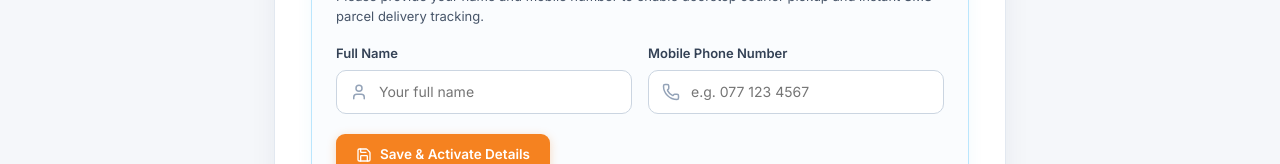
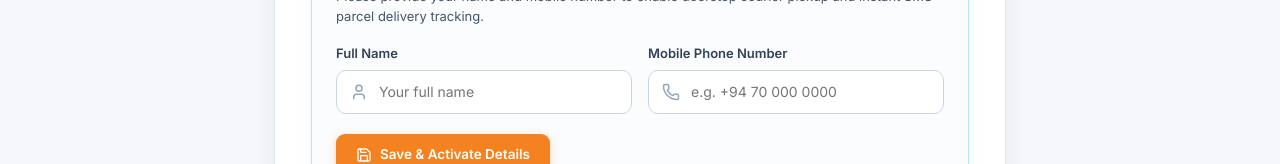
Before and after one commit to Sanuja03/swiftdrop, a React (Vite) app in the folder frontend/: page /profile in a window 1280 px wide. Shown: the part 554-718 px from the top of the page. Built offline with nearby package versions, Linux system fonts and the light colour scheme; no server answers; sample sign-in values are in the browser's storage.

Commit message:
chore: Improve form placeholders and demo data

```diff
--- a/frontend/src/features/account/pages/SettingsPage.jsx
+++ b/frontend/src/features/account/pages/SettingsPage.jsx
@@ -171,7 +171,7 @@ export default function SettingsPage() {
                     id={id}
                     value={fullName}
                     onChange={(e) => setFullName(e.target.value)}
-                    placeholder="e.g. Kasun Perera"
+                    placeholder="e.g. Test Customer"
                     required
                     autoFocus
                   />
@@ -189,7 +189,7 @@ export default function SettingsPage() {
                     type="tel"
                     value={phone}
                     onChange={(e) => setPhone(e.target.value)}
-                    placeholder="e.g. 077 123 4567"
+                    placeholder="e.g. +94 70 000 0000"
                     required
                   />
                 )}
--- a/frontend/src/features/merchant/pages/MerchantPortal.jsx
+++ b/frontend/src/features/merchant/pages/MerchantPortal.jsx
@@ -1209,7 +1209,7 @@ export default function MerchantPortal() {
                           <input
                             type="tel"
                             className="form-input"
-                            placeholder="e.g. 0771234567"
+                            placeholder="e.g. +94 70 000 0000"
                             required
                             value={orderForm.recipientPhone}
                             onChange={(e) => setOrderForm({ ...orderForm, recipientPhone: e.target.value })}
--- a/frontend/src/pages/ForgotPasswordPage.jsx
+++ b/frontend/src/pages/ForgotPasswordPage.jsx
@@ -141,7 +141,7 @@ export default function ForgotPasswordPage() {
                     <Mail size={18} className="forgot-input-icon" />
                     <input
                       type="email"
-                      placeholder="e.g. customer@swiftdrop.lk"
+                      placeholder="e.g. name@example.com"
                       value={email}
                       onChange={(e) => setEmail(e.target.value)}
                       required
--- a/frontend/src/pages/LoginPage.jsx
+++ b/frontend/src/pages/LoginPage.jsx
@@ -249,7 +249,7 @@ export default function LoginPage() {
                     <Mail size={18} className="login-input-icon" />
                     <input
                       type="email"
-                      placeholder="e.g. customer@swiftdrop.lk"
+                      placeholder="e.g. name@example.com"
                       value={email}
                       onChange={(e) => setEmail(e.target.value)}
                       required
--- a/frontend/src/pages/ProfilePage.jsx
+++ b/frontend/src/pages/ProfilePage.jsx
@@ -298,7 +298,7 @@ export default function ProfilePage() {
                         type="tel"
                         value={phone}
                         onChange={(e) => setPhone(e.target.value)}
-                        placeholder="e.g. 077 123 4567"
+                        placeholder="e.g. +94 70 000 0000"
                         required
                         className="profile-input"
                       />
--- a/frontend/src/pages/SignupPage.jsx
+++ b/frontend/src/pages/SignupPage.jsx
@@ -436,7 +436,7 @@ export default function SignupPage() {
                       <Phone size={18} className="signup-input-icon" />
                       <input
                         type="tel"
-                        placeholder="077 123 4567"
+                        placeholder="+94 70 000 0000"
                         value={phone}
                         onChange={(e) => setPhone(e.target.value)}
                         required
```
Also changed, not shown: 1 other file (tests, documents, lock files or other folders).
